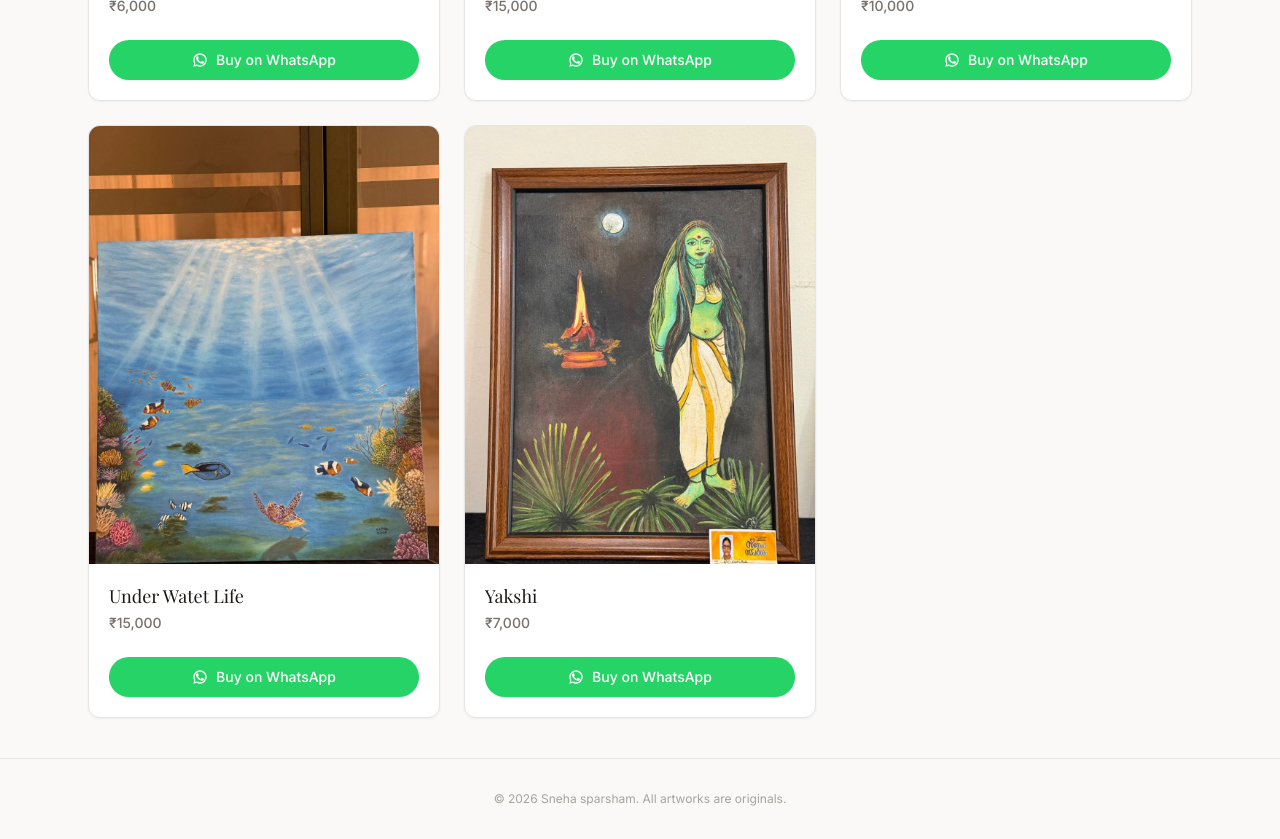
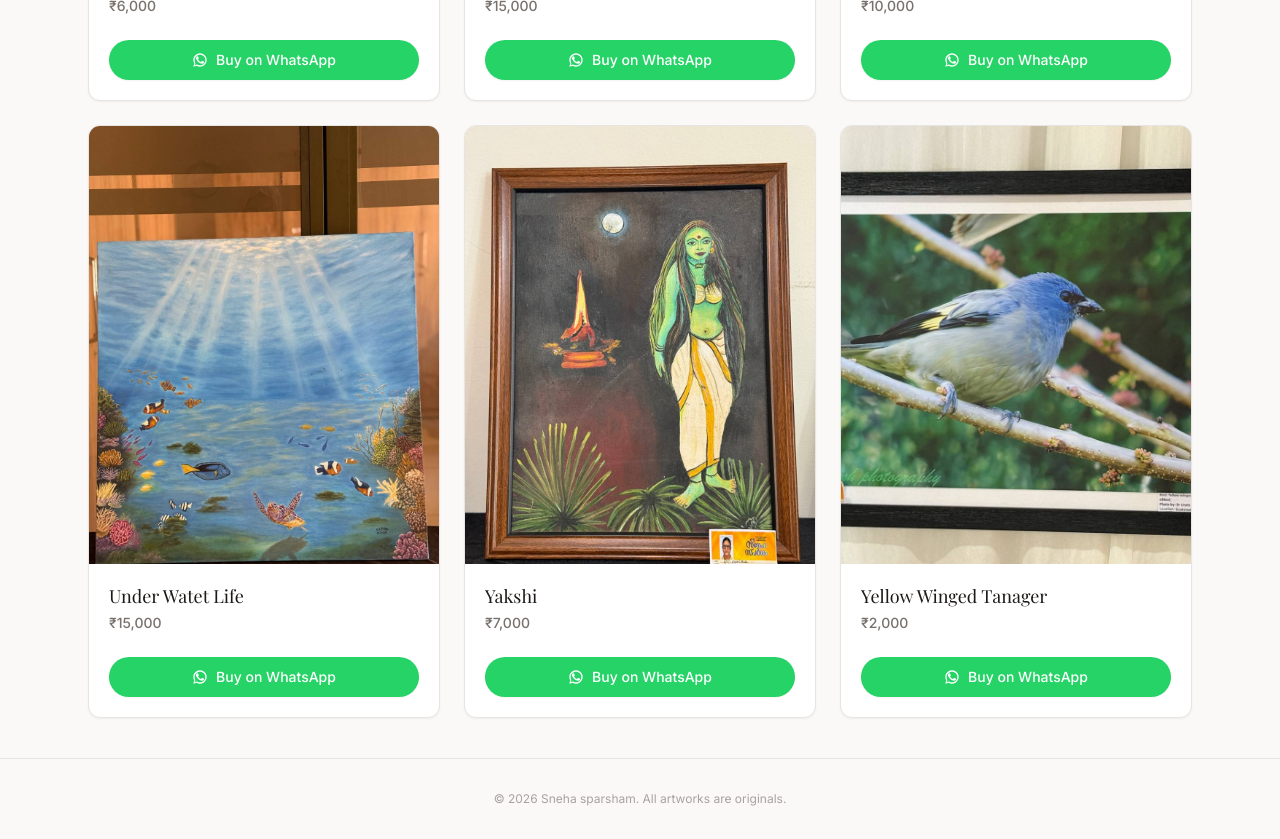
Before and after one commit to jasilmohmd/Art-catalogue, a Next.js app: page / in a window 1280 px wide. Shown: the part 9480-10319 px from the top of the page. Built offline with nearby package versions, Linux system fonts and the light colour scheme; a web font is replaced by a local one.

Commit message:
feat: add Yellow Winged Tanager artwork

```diff
--- a/data/artworks.ts
+++ b/data/artworks.ts
@@ -317,4 +317,11 @@ export const artworks: Artwork[] = [
     image: "/artworks/yakshi-7000.jpg",
     available: true,
   },
+  {
+    id: "yellow-winged-tanager",
+    name: "Yellow Winged Tanager",
+    price: 2000,
+    image: "/artworks/yellow_winged_tanager-2000.jpg",
+    available: true,
+  },
 ];
```
Also changed, not shown: public/artworks/yellow_winged_tanager-2000.jpg (added).
